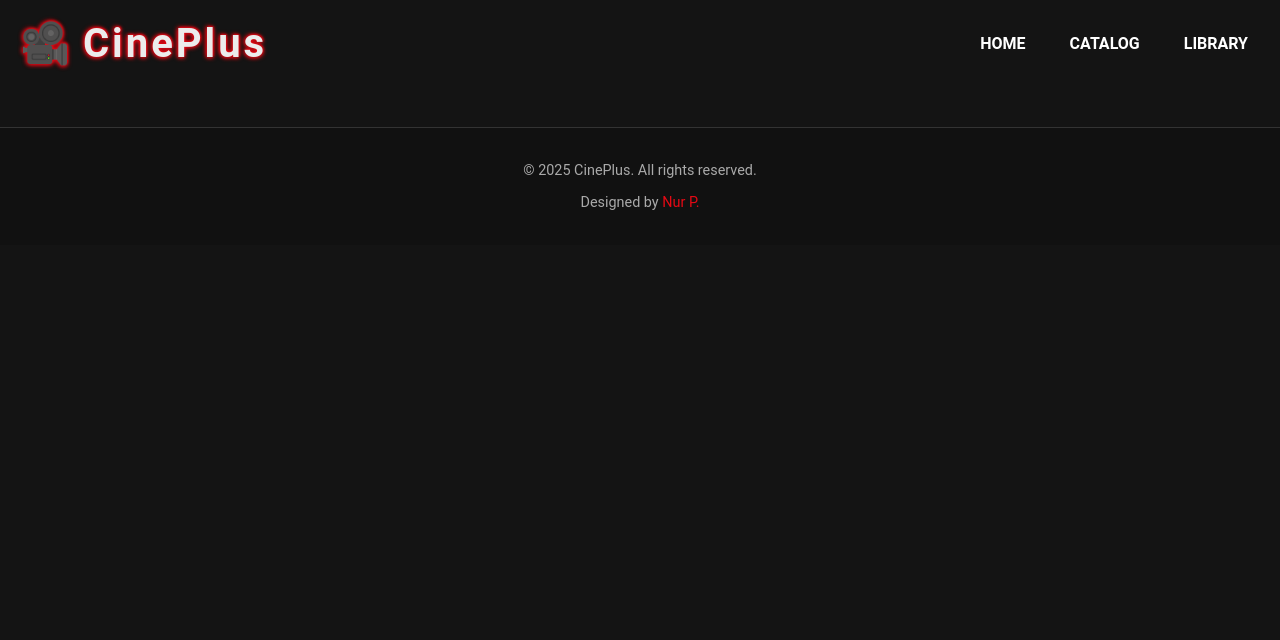
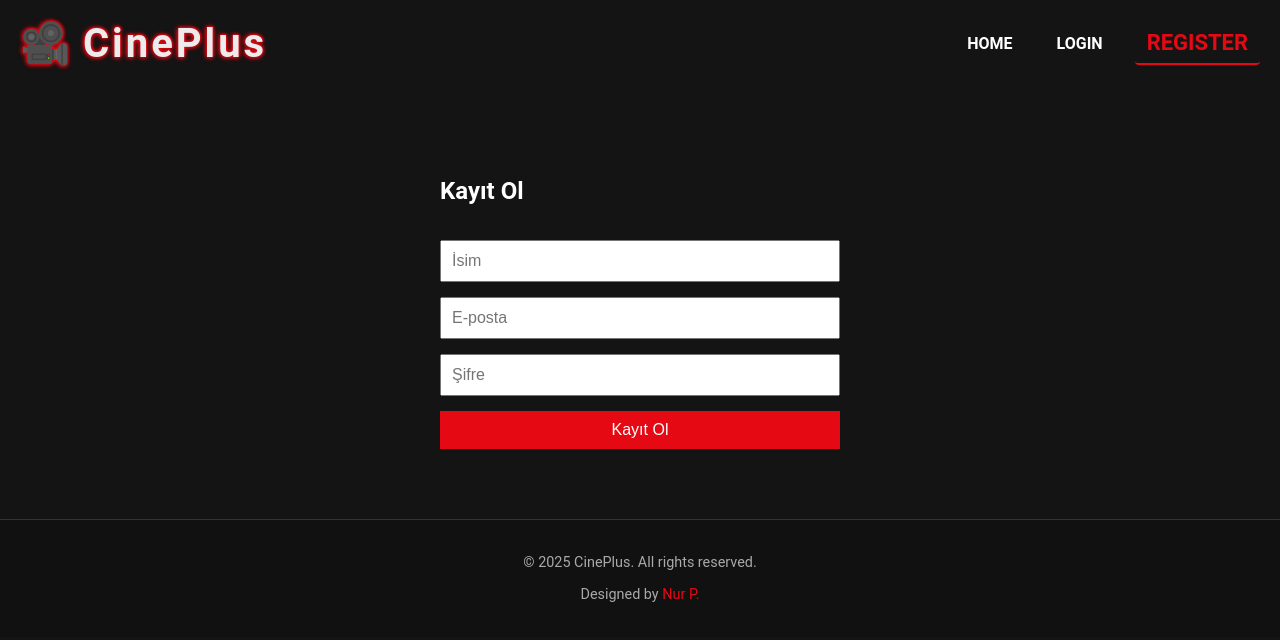
Before and after one commit to NurAleynaPektas/cine, a React (Vite) app: page /register in a window 1280 px wide. Shown: the top 640 px of the page. Built offline with nearby package versions, Linux system fonts and the light colour scheme.

Commit message:
login register

```diff
--- a/src/App.css
+++ b/src/App.css
@@ -107,6 +107,7 @@ body {
 .navItem.active {
   color: #e50914;
   font-size: 22px;
+  border-bottom: 2px solid #e50914;
 }
 
 @keyframes dropIn {
--- a/src/App.jsx
+++ b/src/App.jsx
@@ -1,19 +1,17 @@
 import { useEffect, useState } from "react";
-import {
-  BrowserRouter as Router,
-  Routes,
-  Route,
-  NavLink,
-} from "react-router-dom";
+import { BrowserRouter as Router, Routes, Route } from "react-router-dom";
 import ScrollToTop from "./assets/pages/ScrollUp";
 import Home from "./assets/pages/Home";
 import Catalog from "./assets/pages/Catalog";
 import Library from "./assets/pages/Library";
-
 import "./App.css";
 import { ToastContainer } from "react-toastify";
 import "react-toastify/dist/ReactToastify.css";
 import Footer from "./assets/pages/Footer";
+import Register from "./assets/pages/Register";
+import PrivateRoute from "./assets/pages/PrivateRoute";
+import Login from "./assets/pages/Login";
+import Header from "./assets/pages/Header";
 
 function Loader() {
   return (
@@ -65,55 +63,28 @@ function App() {
         theme="dark"
       />
       <ScrollToTop />
-      <header className="headerCine">
-        <div className="logo">
-          <span className="emoji">🎥</span>
-          <span className="logoText">
-            {"CinePlus".split("").map((char, index) => (
-              <span
-                key={index}
-                className="letter"
-                style={{ animationDelay: `${index * 0.1}s` }}
-              >
-                {char}
-              </span>
-            ))}
-          </span>
-        </div>
-
-        <div className="headerLink">
-          <NavLink
-            to="/"
-            className={({ isActive }) =>
-              isActive ? "navItem active" : "navItem"
-            }
-          >
-            HOME
-          </NavLink>
-          <NavLink
-            to="/catalog"
-            className={({ isActive }) =>
-              isActive ? "navItem active" : "navItem"
-            }
-          >
-            CATALOG
-          </NavLink>
-          <NavLink
-            to="/library"
-            className={({ isActive }) =>
-              isActive ? "navItem active" : "navItem"
-            }
-          >
-            LIBRARY
-          </NavLink>
-        </div>
-      </header>
-
+      <Header />
       <main style={{ padding: "20px" }}>
         <Routes>
           <Route path="/" element={<Home />} />
-          <Route path="/catalog" element={<Catalog />} />
-          <Route path="/library" element={<Library />} />
+          <Route
+            path="/catalog"
+            element={
+              <PrivateRoute>
+                <Catalog />
+              </PrivateRoute>
+            }
+          />
+          <Route
+            path="/library"
+            element={
+              <PrivateRoute>
+                <Library />
+              </PrivateRoute>
+            }
+          />
+          <Route path="/login" element={<Login />} />
+          <Route path="/register" element={<Register />} />
         </Routes>
       </main>
       <Footer />
--- /dev/null
+++ b/src/assets/pages/Header.jsx
@@ -0,0 +1,113 @@
+import { NavLink, useNavigate } from "react-router-dom";
+import { useState, useEffect } from "react";
+
+export default function Header() {
+  const navigate = useNavigate();
+  const [token, setToken] = useState(localStorage.getItem("token"));
+
+  useEffect(() => {
+    const onStorageChange = () => {
+      setToken(localStorage.getItem("token"));
+    };
+
+    window.addEventListener("storage", onStorageChange);
+
+    return () => {
+      window.removeEventListener("storage", onStorageChange);
+    };
+  }, []);
+
+  const handleLogout = () => {
+    localStorage.removeItem("token");
+    setToken(null);
+    navigate("/login");
+  };
+
+  return (
+    <header className="headerCine">
+      <div className="logo">
+        <span className="emoji">🎥</span>
+        <span className="logoText">
+          {"CinePlus".split("").map((char, index) => (
+            <span
+              key={index}
+              className="letter"
+              style={{ animationDelay: `${index * 0.1}s` }}
+            >
+              {char}
+            </span>
+          ))}
+        </span>
+      </div>
+
+      <div className="headerLink">
+        <NavLink
+          to="/"
+          className={({ isActive }) =>
+            isActive ? "navItem active" : "navItem"
+          }
+        >
+          HOME
+        </NavLink>
+
+        {token ? (
+          <>
+            <NavLink
+              to="/catalog"
+              className={({ isActive }) =>
+                isActive ? "navItem active" : "navItem"
+              }
+            >
+              CATALOG
+            </NavLink>
+            <NavLink
+              to="/library"
+              className={({ isActive }) =>
+                isActive ? "navItem active" : "navItem"
+              }
+            >
+              LIBRARY
+            </NavLink>
+
+            {/* Logout'u navItem gibi göstermek için span ile */}
+            <span
+              onClick={handleLogout}
+              className="navItem"
+              style={{
+                cursor: "pointer",
+                userSelect: "none",
+                backgroundColor: "#e50914",
+              }}
+              role="button"
+              tabIndex={0}
+              onKeyPress={(e) => {
+                if (e.key === "Enter" || e.key === " ") handleLogout();
+              }}
+            >
+              LOGOUT
+            </span>
+          </>
+        ) : (
+          <>
+            <NavLink
+              to="/login"
+              className={({ isActive }) =>
+                isActive ? "navItem active" : "navItem"
+              }
+            >
+              LOGIN
+            </NavLink>
+            <NavLink
+              to="/register"
+              className={({ isActive }) =>
+                isActive ? "navItem active" : "navItem"
+              }
+            >
+              REGISTER
+            </NavLink>
+          </>
+        )}
+      </div>
+    </header>
+  );
+}
--- /dev/null
+++ b/src/assets/pages/Login.jsx
@@ -0,0 +1,88 @@
+import { useState } from "react";
+import axios from "axios";
+import { toast } from "react-toastify";
+import { useNavigate } from "react-router-dom";
+
+export default function Login() {
+  const navigate = useNavigate();
+  const [formData, setFormData] = useState({ email: "", password: "" });
+
+  const handleChange = (e) => {
+    setFormData((prev) => ({ ...prev, [e.target.name]: e.target.value }));
+  };
+
+  const handleSubmit = async (e) => {
+    e.preventDefault();
+    if (!formData.email || !formData.password) {
+      toast.error("Lütfen tüm alanları doldurun.");
+      return;
+    }
+
+    try {
+      const res = await axios.post(
+        "https://connections-api.goit.global/users/login",
+        {
+          email: formData.email,
+          password: formData.password,
+        }
+      );
+
+      localStorage.setItem("token", res.data.token);
+
+      // token değişimini header'a bildirmek için
+      window.dispatchEvent(new Event("storage"));
+
+      toast.success("Giriş başarılı!");
+      navigate("/catalog");
+    } catch (error) {
+      toast.error("Giriş başarısız! Bilgilerinizi kontrol edin.");
+    }
+  };
+
+  return (
+    <form onSubmit={handleSubmit} style={formStyle}>
+      <h2>Login</h2>
+      <input
+        type="email"
+        name="email"
+        placeholder="E-posta"
+        value={formData.email}
+        onChange={handleChange}
+        style={inputStyle}
+      />
+      <input
+        type="password"
+        name="password"
+        placeholder="Şifre"
+        value={formData.password}
+        onChange={handleChange}
+        style={inputStyle}
+      />
+      <button type="submit" style={buttonStyle}>
+        Giriş Yap
+      </button>
+    </form>
+  );
+}
+
+const formStyle = {
+  display: "flex",
+  flexDirection: "column",
+  maxWidth: "400px",
+  margin: "50px auto",
+  gap: "15px",
+};
+
+const inputStyle = {
+  padding: "10px",
+  fontSize: "16px",
+};
+
+const buttonStyle = {
+  padding: "10px",
+  fontSize: "16px",
+  backgroundColor: "#e50914",
+  color: "#fff",
+  border: "none",
+  cursor: "pointer",
+};
--- /dev/null
+++ b/src/assets/pages/PrivateRoute.jsx
@@ -0,0 +1,8 @@
+import { Navigate } from "react-router-dom";
+
+const PrivateRoute = ({ children }) => {
+  const token = localStorage.getItem("token");
+  return token ? children : <Navigate to="/login" />;
+};
+
+export default PrivateRoute;
--- /dev/null
+++ b/src/assets/pages/Register.jsx
@@ -0,0 +1,104 @@
+import { useState } from "react";
+import axios from "axios";
+import { toast } from "react-toastify";
+import { useNavigate } from "react-router-dom";
+
+const Register = () => {
+  const navigate = useNavigate();
+  const [formData, setFormData] = useState({
+    name: "",
+    email: "",
+    password: "",
+  });
+
+  const handleChange = (e) => {
+    setFormData((prev) => ({
+      ...prev,
+      [e.target.name]: e.target.value,
+    }));
+  };
+
+  const handleSubmit = async (e) => {
+    e.preventDefault();
+    const { name, email, password } = formData;
+
+    if (!name || !email || !password) {
+      toast.error("Lütfen tüm alanları doldurun.");
+      return;
+    }
+
+    try {
+      const res = await axios.post(
+        "https://connections-api.goit.global/users/signup",
+        { name, email, password }
+      );
+
+      localStorage.setItem("token", res.data.token);
+      toast.success("Kayıt başarılı!");
+      navigate("/catalog");
+    } catch (error) {
+      if (error.response?.status === 409) {
+        toast.error("Bu e-posta zaten kayıtlı!");
+      } else {
+        toast.error("Kayıt başarısız!");
+      }
+    }
+  };
+
+  return (
+    <form onSubmit={handleSubmit} style={formStyle}>
+      <h2>Kayıt Ol</h2>
+      <input
+        type="text"
+        name="name"
+        placeholder="İsim"
+        value={formData.name}
+        onChange={handleChange}
+        style={inputStyle}
+      />
+      <input
+        type="email"
+        name="email"
+        placeholder="E-posta"
+        value={formData.email}
+        onChange={handleChange}
+        style={inputStyle}
+      />
+      <input
+        type="password"
+        name="password"
+        placeholder="Şifre"
+        value={formData.password}
+        onChange={handleChange}
+        style={inputStyle}
+      />
+      <button type="submit" style={buttonStyle}>
+        Kayıt Ol
+      </button>
+    </form>
+  );
+};
+
+const formStyle = {
+  display: "flex",
+  flexDirection: "column",
+  maxWidth: "400px",
+  margin: "50px auto",
+  gap: "15px",
+};
+
+const inputStyle = {
+  padding: "10px",
+  fontSize: "16px",
+};
+
+const buttonStyle = {
+  padding: "10px",
+  fontSize: "16px",
+  backgroundColor: "#e50914",
+  color: "#fff",
+  border: "none",
+  cursor: "pointer",
+};
+
+export default Register;
```
